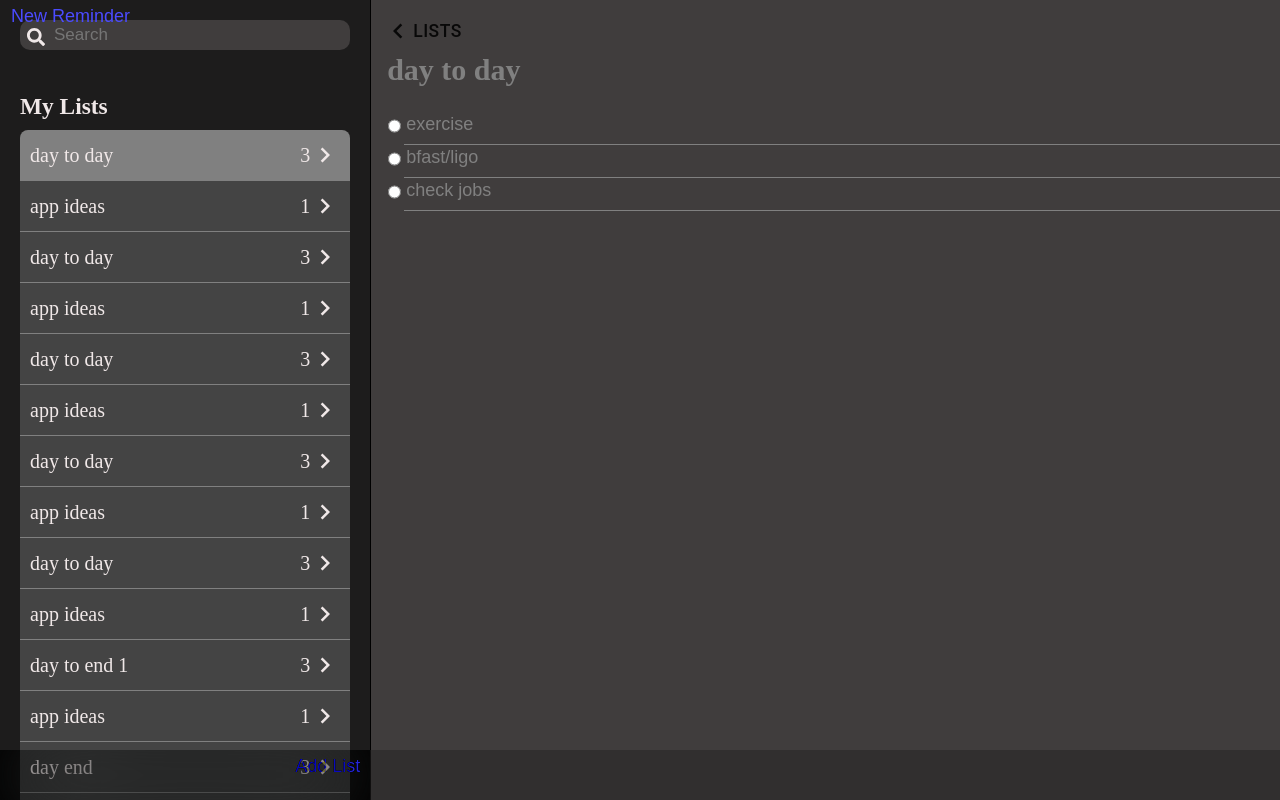
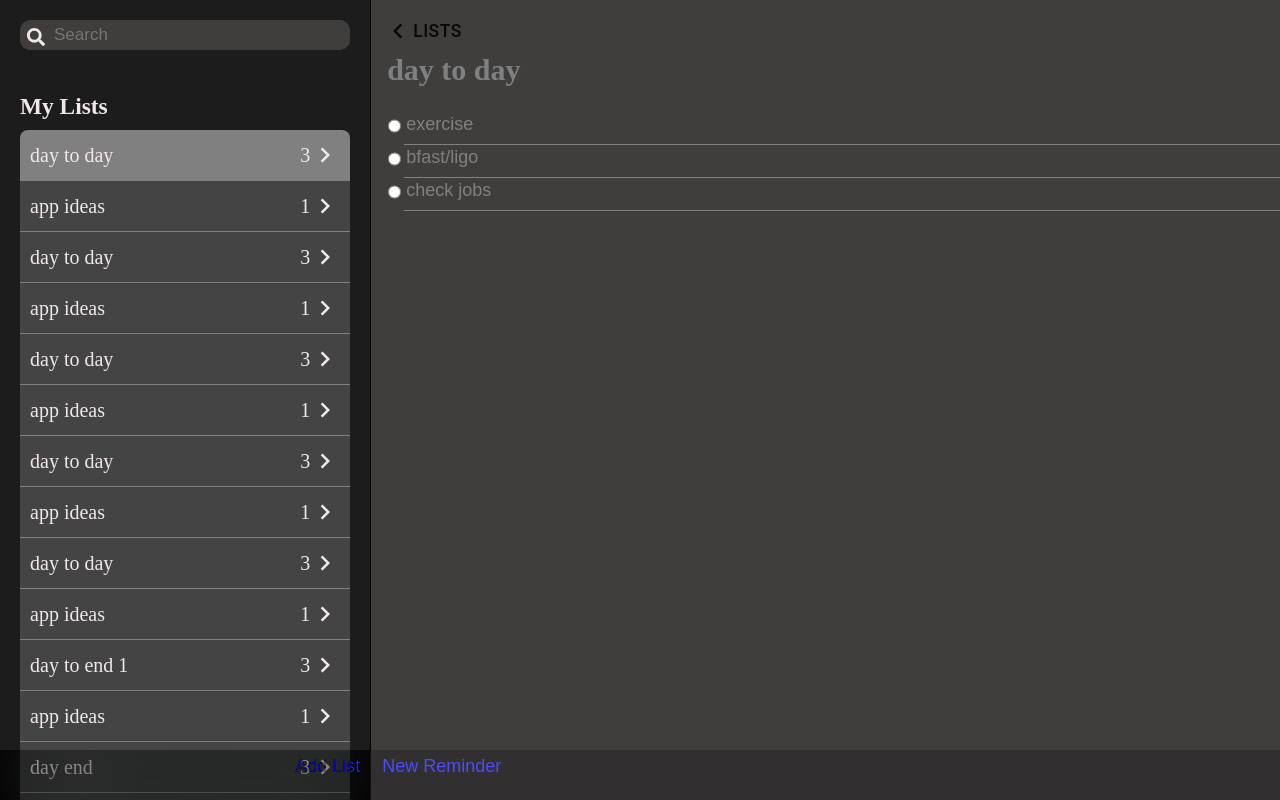
Before and after one commit to areyouno/reminder-app, a React (Create React App) app: page / in a window 1280 px wide. Built offline with nearby package versions, Linux system fonts and the light colour scheme.

Commit message:
add: backdrop-filter reminder footer

```diff
--- a/src/components/Reminder/Reminder.module.css
+++ b/src/components/Reminder/Reminder.module.css
@@ -95,8 +95,8 @@
        position: absolute;
        bottom: 0;
        right: 0;
-       /* -webkit-backdrop-filter: blur(40px);
-       backdrop-filter: blur(40px); */
+       -webkit-backdrop-filter: blur(40px);
+       backdrop-filter: blur(40px);
        margin-left: 395px;
        transition: margin-left 0.3s;
        z-index: 2;
```
